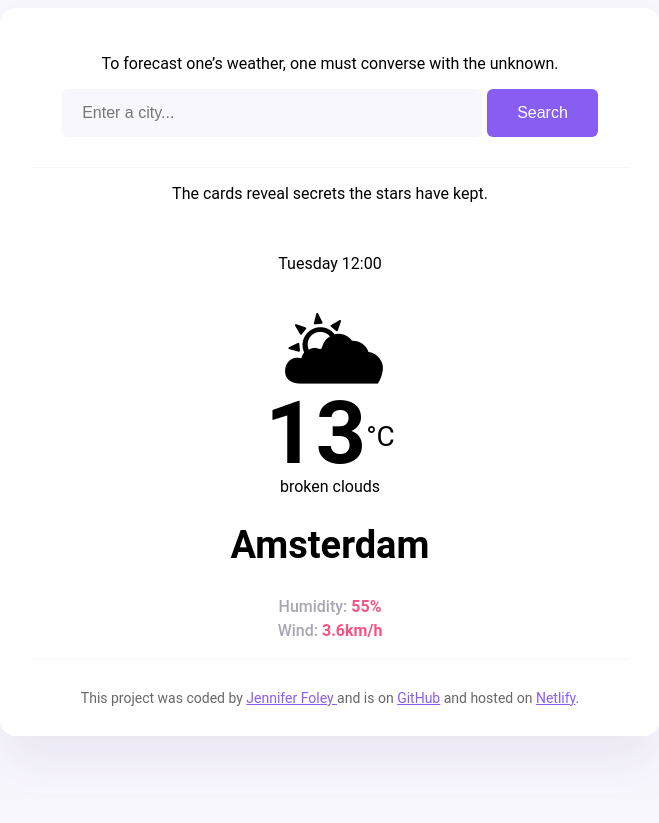
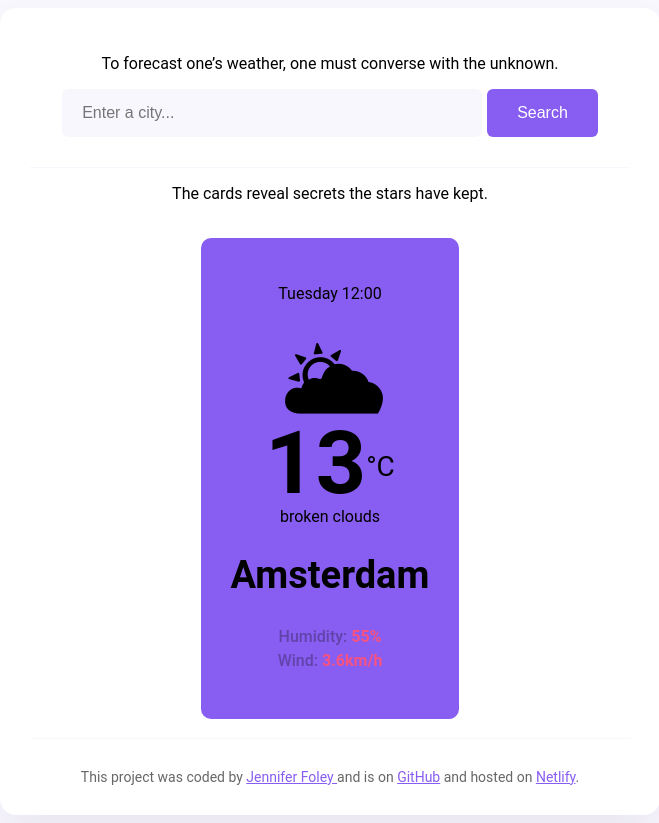
Before and after one commit to JediJen/weather-prediction-app, a plain HTML site: page index.html in a window 1280 px wide. Shown: the whole page, without its empty margins (310-969 px from the left). Before the commit the page ends 800 px from the top, so only its background shows below. Drawn offline with Linux system fonts and the light colour scheme.

Commit message:
Additional css styling

```diff
--- a/index.html
+++ b/index.html
@@ -27,6 +27,7 @@
           The cards reveal secrets the stars have kept.
         </p>
         <br />
+        <div class="tarot-card">
           <div class="weather-app-data">
             <div class="date-time-data">
               <p class="date-time">Tuesday 12:00</p>
@@ -46,7 +47,10 @@
               </p>
             </div>
           </div>
+        </div>
       </main>
+      <br />
+      <div class="footer">
         <footer>
           This project was coded by
           <a href="https://github.com/JediJen" target="_blank">
@@ -65,5 +69,6 @@
           >.
         </footer>
       </div>
+    </div>
   </body>
 </html>
--- a/src/style.css
+++ b/src/style.css
@@ -49,23 +49,14 @@ header {
   border-radius: 6px;
   color: white;
 }
-
-.city {
-  text-align: center;
-  font-size: 38px;
-  line-height: 48px;
-}
-
-.humidity-wind {
-  font-size: 16px;
-  color: rgba(39, 33, 66, 0.4);
-  line-height: 24px;
-  font-weight: 500;
-  text-align: center;
-}
-
-.humidity-wind strong {
-  color: #f65282;
+.tarot-card {
+  display: block;
+  margin: 0 auto;
+  background: #885df1;
+  max-width: fit-content;
+  padding: 30px;
+  border: none;
+  border-radius: 10px;
 }
 
 .temperature-container {
@@ -97,6 +88,24 @@ header {
   margin: 0 auto;
 }
 
+.city {
+  text-align: center;
+  font-size: 38px;
+  line-height: 48px;
+}
+
+.humidity-wind {
+  font-size: 16px;
+  color: rgba(39, 33, 66, 0.4);
+  line-height: 24px;
+  font-weight: 500;
+  text-align: center;
+}
+
+.humidity-wind strong {
+  color: #f65282;
+}
+
 footer {
   border-top: 1px solid #f9f7fe;
   padding: 30px 0 0 0;
```
Lines whose indentation alone changed are shown as unchanged.
